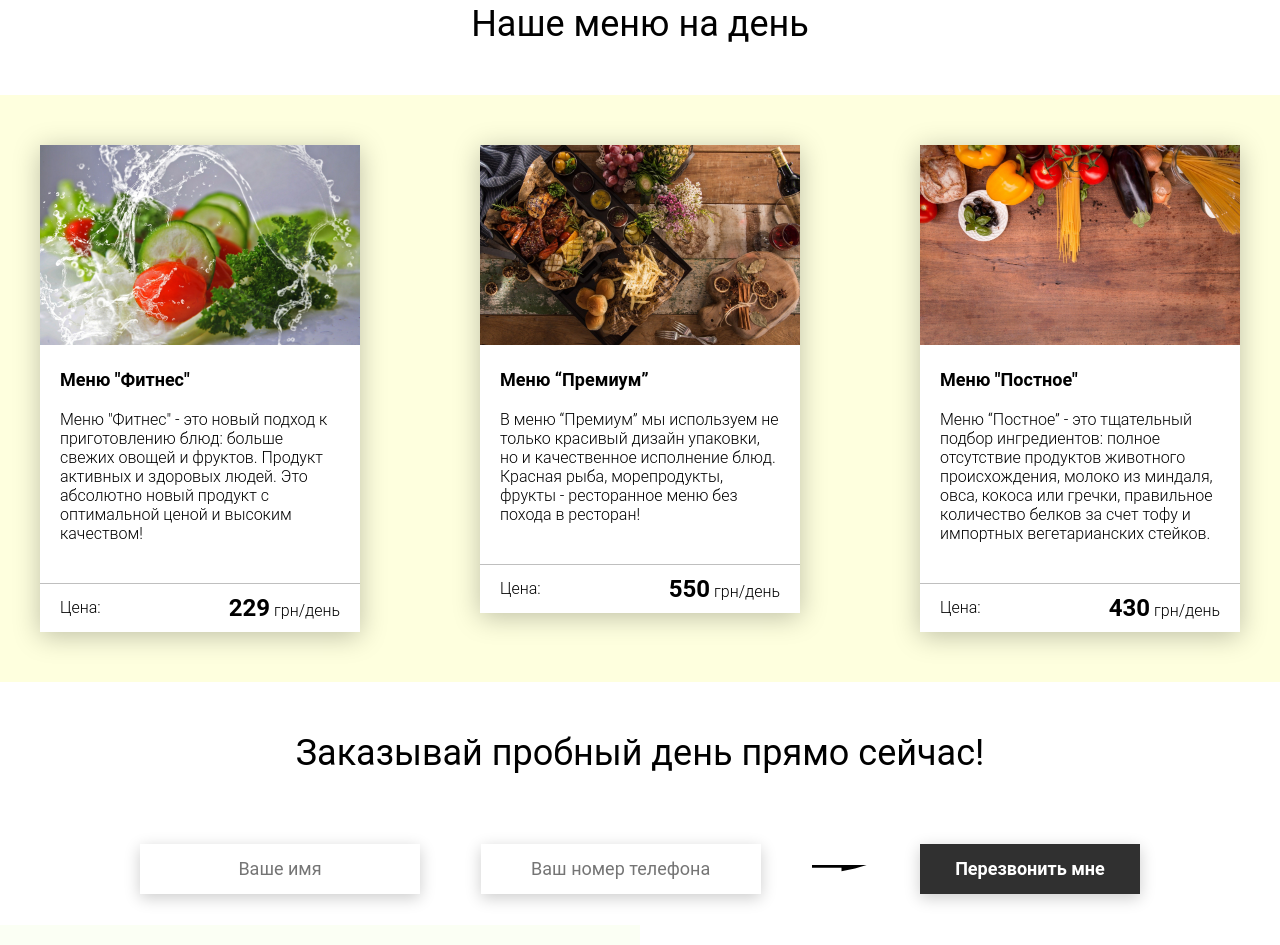
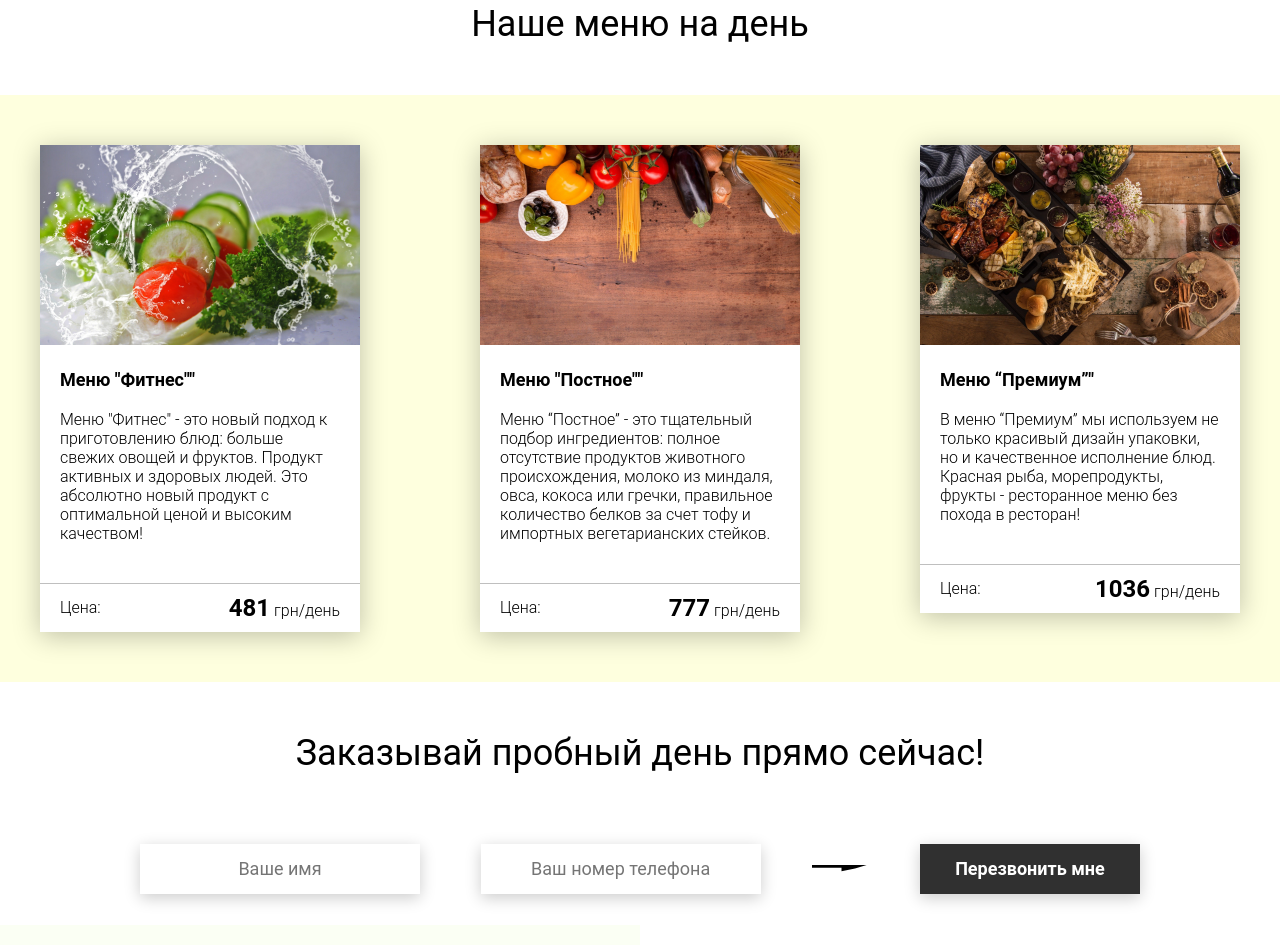
Before and after one commit to polikujydo/Food, a plain HTML site: page index.html in a window 1280 px wide. Shown: the part 2551-3496 px from the top of the page. Drawn offline with Linux system fonts and the light colour scheme.

Commit message:
classes menu

```diff
--- a/index.html
+++ b/index.html
@@ -177,36 +177,7 @@
 
         <div class="menu__field">
             <div class="container">
-                <div class="menu__item">
-                    <img src="img/tabs/vegy.jpg" alt="vegy">
-                    <h3 class="menu__item-subtitle">Меню "Фитнес"</h3>
-                    <div class="menu__item-descr">Меню "Фитнес" - это новый подход к приготовлению блюд: больше свежих овощей и фруктов. Продукт активных и здоровых людей. Это абсолютно новый продукт с оптимальной ценой и высоким качеством!</div>
-                    <div class="menu__item-divider"></div>
-                    <div class="menu__item-price">
-                        <div class="menu__item-cost">Цена:</div>
-                        <div class="menu__item-total"><span>229</span> грн/день</div>
-                    </div>
-                </div>
-                <div class="menu__item">
-                    <img src="img/tabs/elite.jpg" alt="elite">
-                    <h3 class="menu__item-subtitle">Меню “Премиум”</h3>
-                    <div class="menu__item-descr">В меню “Премиум” мы используем не только красивый дизайн упаковки, но и качественное исполнение блюд. Красная рыба, морепродукты, фрукты - ресторанное меню без похода в ресторан!</div>
-                    <div class="menu__item-divider"></div>
-                    <div class="menu__item-price">
-                        <div class="menu__item-cost">Цена:</div>
-                        <div class="menu__item-total"><span>550</span> грн/день</div>
-                    </div>
-                </div>
-                <div class="menu__item">
-                    <img src="img/tabs/post.jpg" alt="post">
-                    <h3 class="menu__item-subtitle">Меню "Постное"</h3>
-                    <div class="menu__item-descr">Меню “Постное” - это тщательный подбор ингредиентов: полное отсутствие продуктов животного происхождения, молоко из миндаля, овса, кокоса или гречки, правильное количество белков за счет тофу и импортных вегетарианских стейков. </div>
-                    <div class="menu__item-divider"></div>
-                    <div class="menu__item-price">
-                        <div class="menu__item-cost">Цена:</div>
-                        <div class="menu__item-total"><span>430</span> грн/день</div>
-                    </div>
-                </div>
+
             </div>
         </div>
     </div>
--- a/js/script.js
+++ b/js/script.js
@@ -193,7 +193,7 @@ window.addEventListener('DOMContentLoaded', () => {
         slidesInner.style.transform = `translateX(-${offset}px)`;
 
         if (slideIndex == 1) {
-            slideIndex = eachSlide.length;
+            slideIndex = slides.length;
         } else {
             slideIndex--;
         }
@@ -315,4 +315,66 @@ window.addEventListener('DOMContentLoaded', () => {
     getDynamicInformation('#height');
     getDynamicInformation('#weight');
     getDynamicInformation('#age');
+
+    // CLASSES
+    class MenuCard{
+        constructor(src, alt, title, descr, price, parentSelector){
+            this.src = src
+            this.alt = alt
+            this.title = title
+            this.descr = descr
+            this.price = price
+            this.parent = document.querySelector(parentSelector)
+            this.curr = 37
+            this.changeToUAH()
+        }
+        changeToUAH(){
+            this.price = this.price * this.curr
+        }
+
+        render(){
+            const div = document.createElement('div')
+            div.innerHTML =
+            `
+            <div class="menu__item">
+                    <img src=${this.src} alt="${this.src}">
+                    <h3 class="menu__item-subtitle">${this.title}"</h3>
+                    <div class="menu__item-descr">${this.descr}</div>
+                    <div class="menu__item-divider"></div>
+                    <div class="menu__item-price">
+                        <div class="menu__item-cost">Цена:</div>
+                        <div class="menu__item-total"><span>${this.price}</span> грн/день</div>
+                    </div>
+                </div>
+            `
+            this.parent.append(div)
+        }
+    }
+
+    new MenuCard(
+        "img/tabs/vegy.jpg",
+        "vegy",
+        'Меню "Фитнес"',
+        'Меню "Фитнес" - это новый подход к приготовлению блюд: больше свежих овощей и фруктов. Продукт активных и здоровых людей. Это абсолютно новый продукт с оптимальной ценой и высоким качеством!',
+        13,
+        ".menu .container"
+    ).render();
+
+    new MenuCard(
+        "img/tabs/post.jpg",
+        "post",
+        'Меню "Постное"',
+        'Меню “Постное” - это тщательный подбор ингредиентов: полное отсутствие продуктов животного происхождения, молоко из миндаля, овса, кокоса или гречки, правильное количество белков за счет тофу и импортных вегетарианских стейков.',
+        21,
+        ".menu .container"
+    ).render();
+
+    new MenuCard(
+        "img/tabs/elite.jpg",
+        "elite",
+        'Меню “Премиум”',
+        'В меню “Премиум” мы используем не только красивый дизайн упаковки, но и качественное исполнение блюд. Красная рыба, морепродукты, фрукты - ресторанное меню без похода в ресторан!',
+        28,
+        ".menu .container"
+    ).render();
 })
```
